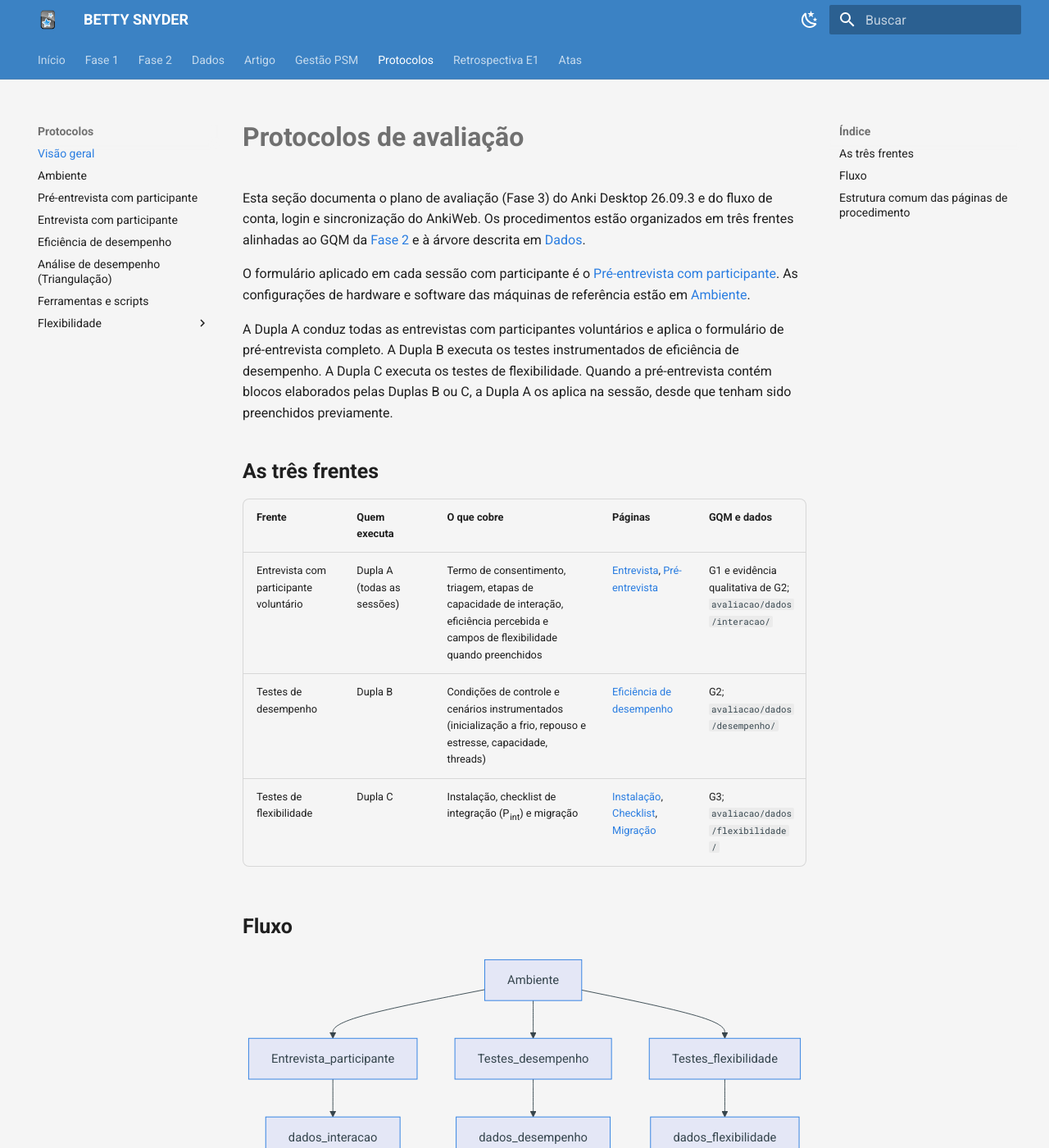
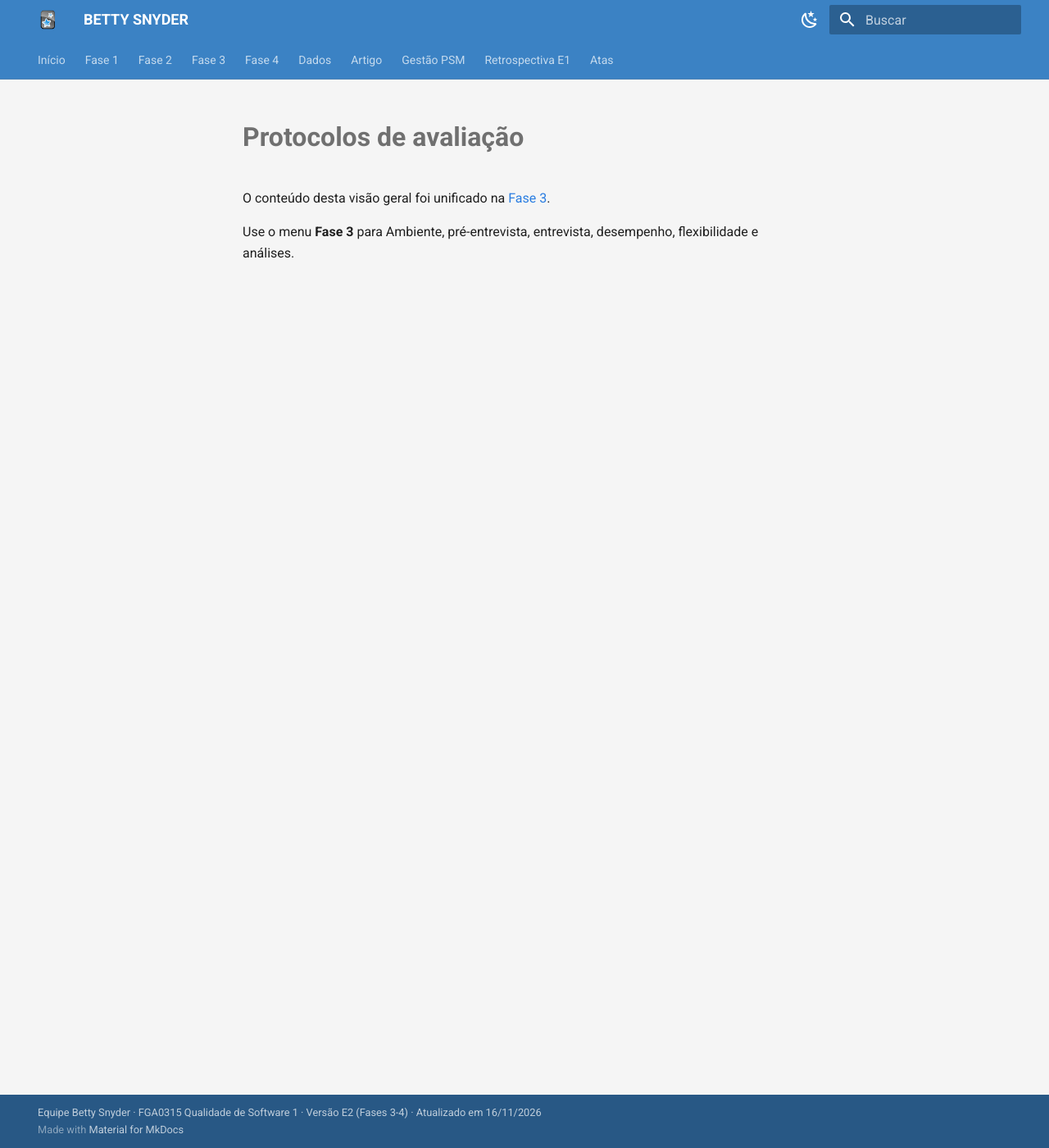
Before and after one commit to FCTE-Qualidade-de-Software-1/2026-2_T01_BETTY_SNYDER, an MkDocs documentation site: the page built from docs/avaliacao/protocolos/index.md, in a window 1280 px wide and 1400 px high. Shown: the whole window at 82% size. Built offline with MkDocs 1.6.1 and Material for MkDocs 9.7.7, drawn with Linux system fonts in a browser that asks for light colours; some of the changed text lies outside the part shown.

Commit message:
docs: publica Fases 3 e 4 e reorganiza o menu da GitPage por frentes
A Fase 3 passa a agrupar Capacidade de interação, Eficiência de desempenho e Flexibilidade; a Fase 4 registra julgamento e ação de melhoria.

````diff
--- a/docs/avaliacao/protocolos/index.md
+++ b/docs/avaliacao/protocolos/index.md
@@ -1,45 +1,5 @@
 # Protocolos de avaliação
 
-Esta seção documenta o plano de avaliação (Fase 3) do Anki Desktop 26.09.3 e do fluxo de conta, login e sincronização do AnkiWeb. Os procedimentos estão organizados em três frentes alinhadas ao GQM da [Fase 2](../../fase2.md) e à árvore descrita em [Dados](../../dados.md).
+O conteúdo desta visão geral foi unificado na [Fase 3](../../fase3.md).
 
-O formulário aplicado em cada sessão com participante é o [Pré-entrevista com participante](pre-entrevista-participante.md). As configurações de hardware e software das máquinas de referência estão em [Ambiente](ambiente.md).
-
-A Dupla A conduz todas as entrevistas com participantes voluntários e aplica o formulário de pré-entrevista completo. A Dupla B executa os testes instrumentados de eficiência de desempenho. A Dupla C executa os testes de flexibilidade. Quando a pré-entrevista contém blocos elaborados pelas Duplas B ou C, a Dupla A os aplica na sessão, desde que tenham sido preenchidos previamente.
-
-## As três frentes
-
-| Frente | Quem executa | O que cobre | Páginas | GQM e dados |
-| --- | --- | --- | --- | --- |
-| Entrevista com participante voluntário | Dupla A (todas as sessões) | Termo de consentimento, triagem, etapas de capacidade de interação, eficiência percebida e campos de flexibilidade quando preenchidos | [Entrevista](entrevista.md), [Pré-entrevista](pre-entrevista-participante.md) | G1 e evidência qualitativa de G2; `avaliacao/dados/interacao/` |
-| Testes de desempenho | Dupla B | Condições de controle e cenários instrumentados (inicialização a frio, repouso e estresse, capacidade, threads) | [Eficiência de desempenho](desempenho.md) | G2; `avaliacao/dados/desempenho/` |
-| Testes de flexibilidade | Dupla C | Instalação, checklist de integração (P<sub>int</sub>) e migração | [Instalação](flexibilidade-instalacao.md), [Checklist](flexibilidade-checklist.md), [Migração](flexibilidade-migracao.md) | G3; `avaliacao/dados/flexibilidade/` |
-
-## Fluxo
-
-```mermaid
-flowchart TD
-  ambiente[Ambiente]
-  entrevista[Entrevista_participante]
-  desempenho[Testes_desempenho]
-  flexibilidade[Testes_flexibilidade]
-  dadosInt[dados_interacao]
-  dadosDes[dados_desempenho]
-  dadosFlex[dados_flexibilidade]
-  ambiente --> entrevista
-  ambiente --> desempenho
-  ambiente --> flexibilidade
-  entrevista --> dadosInt
-  desempenho --> dadosDes
-  flexibilidade --> dadosFlex
-```
-
-## Estrutura comum das páginas de procedimento
-
-As páginas de procedimento adotam a mesma organização editorial, para facilitar a leitura cruzada entre as frentes:
-
-1. Definições específicas daquela frente (sem repetir o que já consta na Fase 2 ou nesta visão geral)
-2. Pré-requisitos e condições de controle
-3. Procedimento passo a passo
-4. Registro de dados em `avaliacao/dados/...`, com o padrão `<métrica>_<cenário>_<execução>`
-5. Critérios de invalidação ou encerramento
-6. Relação com o [Pré-entrevista com participante](pre-entrevista-participante.md) e com a página [Dados](../../dados.md)
+Use o menu **Fase 3** para Ambiente, pré-entrevista, entrevista, desempenho, flexibilidade e análises.
--- a/mkdocs.yml
+++ b/mkdocs.yml
@@ -1,10 +1,32 @@
 site_name: BETTY SNYDER
-copyright: "Equipe Betty Snyder · FGA0315 Qualidade de Software 1 · Versão E2 (protocolos) · Atualizado em 11/11/2026"
+copyright: "Equipe Betty Snyder · FGA0315 Qualidade de Software 1 · Versão E2 (Fases 3-4) · Atualizado em 16/11/2026"
 site_url: https://FCTE-Qualidade-de-Software-1.github.io/2026-2_T01_BETTY_SNYDER/
+exclude_docs: |
+  avaliacao/checklist-pc2.md
 nav:
   - Início: index.md
   - Fase 1: fase1.md
   - Fase 2: fase2.md
+  - Fase 3:
+      - Visão geral: fase3.md
+      - Ambiente: avaliacao/protocolos/ambiente.md
+      - Capacidade de interação:
+          - Pré-entrevista com participante: avaliacao/protocolos/pre-entrevista-participante.md
+          - Entrevista com participante: avaliacao/protocolos/entrevista.md
+          - Análise de Capacidade de interação: avaliacao/analise/interacao.md
+          - Atas:
+              - Ata sessão PA01: avaliacao/atas/sessao-PA01_2026-11-14.md
+              - Ata sessão PB01: avaliacao/atas/sessao-PB01_2026-11-13.md
+              - Ata sessão PB02: avaliacao/atas/sessao-PB02_2026-11-13.md
+      - Eficiência de desempenho:
+          - Protocolo: avaliacao/protocolos/desempenho.md
+          - Análise de desempenho (Triangulação): avaliacao/analise/desempenho.md
+          - Ferramentas e scripts: avaliacao/scripts/README.md
+      - Flexibilidade:
+          - Instalação e desinstalação: avaliacao/protocolos/flexibilidade-instalacao.md
+          - Checklist de integração: avaliacao/protocolos/flexibilidade-checklist.md
+          - Migração: avaliacao/protocolos/flexibilidade-migracao.md
+  - Fase 4: fase4.md
   - Dados: dados.md
   - Artigo: artigo.md
   - Gestão PSM:
@@ -13,25 +35,13 @@ nav:
       - 2. Calendário e progresso: gestao-psm/calendario-e-progresso.md
       - 3. Desempenho dos processos: gestao-psm/desempenho-dos-processos.md
       - Organização no GitHub: gestao-psm/github-organizacao.md
-  - Protocolos:
-      - Visão geral: avaliacao/protocolos/index.md
-      - Ambiente: avaliacao/protocolos/ambiente.md
-      - Pré-entrevista com participante: avaliacao/protocolos/pre-entrevista-participante.md
-      - Entrevista com participante: avaliacao/protocolos/entrevista.md
-      - Eficiência de desempenho: avaliacao/protocolos/desempenho.md
-      - Análise de desempenho (Triangulação): avaliacao/analise/desempenho.md
-      - Ferramentas e scripts: avaliacao/scripts/README.md
-      - Flexibilidade:
-          - Instalação e desinstalação: avaliacao/protocolos/flexibilidade-instalacao.md
-          - Checklist de integração: avaliacao/protocolos/flexibilidade-checklist.md
-          - Migração: avaliacao/protocolos/flexibilidade-migracao.md
   - Retrospectiva E1: retrospectiva-e1.md
   - Atas:
-      - Reunião 01 — Ata: atas/reuniao-01-ata.md
-      - Reunião 01 — Decisões: atas/reuniao-01-decisoes.md
-      - Reunião 02 — Ata: atas/reuniao-02-ata.md
-      - Reunião 03 — Ata: atas/reuniao-03-ata.md
-      - Reunião 04 — Ata: atas/reuniao-04-ata.md
+      - "Reunião 01: Ata": atas/reuniao-01-ata.md
+      - "Reunião 01: Decisões": atas/reuniao-01-decisoes.md
+      - "Reunião 02: Ata": atas/reuniao-02-ata.md
+      - "Reunião 03: Ata": atas/reuniao-03-ata.md
+      - "Reunião 04: Ata": atas/reuniao-04-ata.md
 
 
 theme:
````
Also changed, not shown: docs/fase3.md (added, +67 -0 lines), docs/fase4.md (added, +159 -0 lines), docs/index.md (+17 -9 lines).
